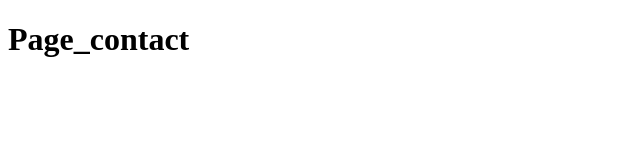
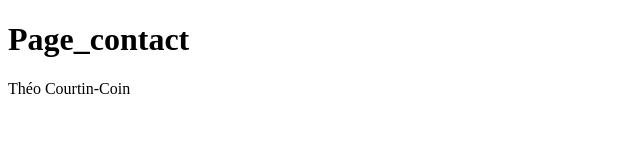
Before and after one commit to INSSET/m1-isri-2024-2025-Courtin-Coin-Theo, a plain HTML site: page contact.html in a window 1280 px wide. Shown: the whole page, without its empty margins (0-640 px from the left). Drawn offline with Linux system fonts and the light colour scheme.

Commit message:
Ajout du nom page contact

```diff
--- a/contact.html
+++ b/contact.html
@@ -2,5 +2,6 @@
 <html>
     <body>
         <h1>Page_contact</h1>
+        <p>Théo Courtin-Coin</p>
     </body>
 </html>
```
